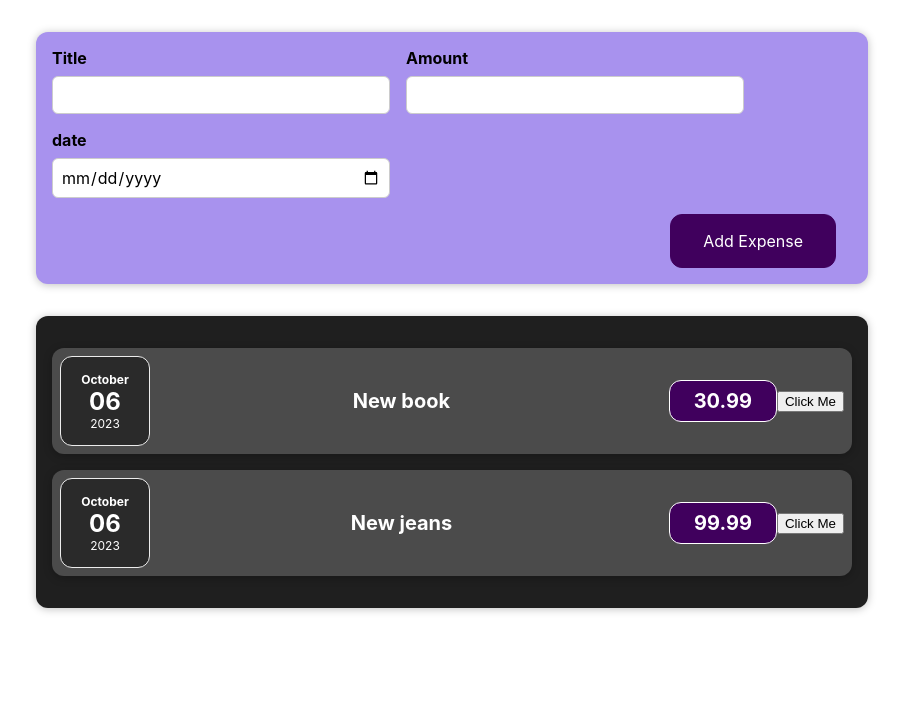
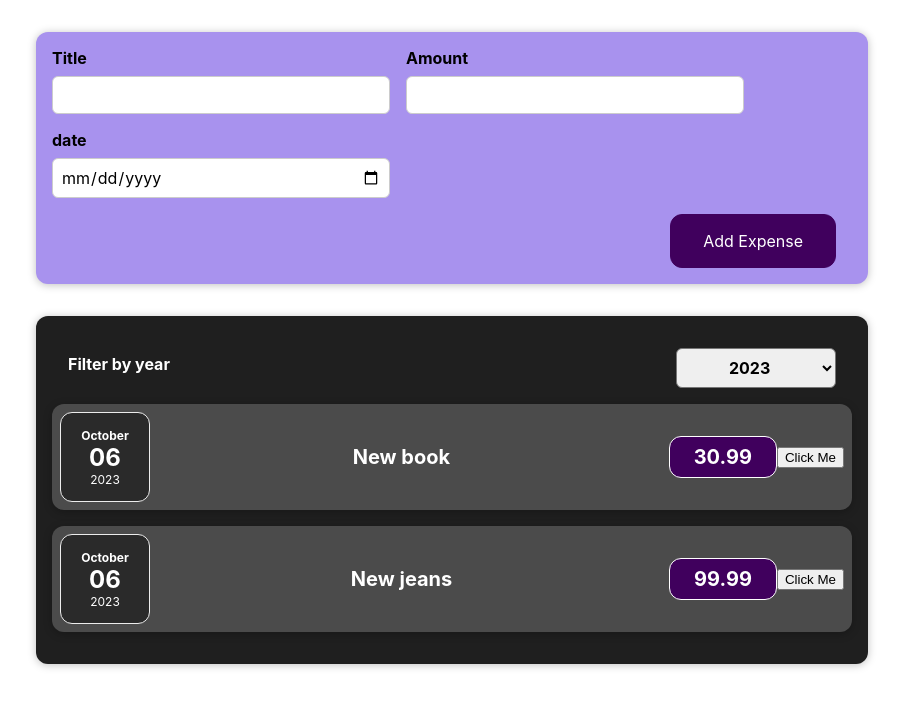
Before and after one commit to Eallekors/expenses-http, a React (Create React App) app: page / in a window 1280 px wide. Shown: the top 708 px of the page, without its empty margins (188-1091 px from the left). Built offline with nearby package versions, Linux system fonts and the light colour scheme.

Commit message:
Filter Callback to Expenses

```diff
--- a/src/components/Expenses/Expenses.js
+++ b/src/components/Expenses/Expenses.js
@@ -1,14 +1,18 @@
 import './Expenses.css'
+import { useState } from 'react';
 import Card from '../UI/Card'
 import ExpenseItem from './ExpenseItem'
-
+import ExpensesFilter from './ExpensesFilter'
 
 const Expenses = (props) => {
-
+     const filterChangeHandler = (filteredYear) => {
+            console.log('Year data in Expenses.js '+ filteredYear)
+      }
       return (
             <Card className="expenses">
-           <ExpenseItem expenseData={props.expenses[0]} />
-           <ExpenseItem expenseData={props.expenses[1]} />
+            <ExpensesFilter onChangeFilter={filterChangeHandler}/>
+            <ExpenseItem expenseData={props.expenses[0]} />
+            <ExpenseItem expenseData={props.expenses[1]} />
            </Card>
     )
 }
--- /dev/null
+++ b/src/components/Expenses/ExpensesFilter.css
@@ -0,0 +1,24 @@
+.expenses-filter {
+    color: white;
+    padding: 0 1rem;
+}
+
+.expenses-filter__control {
+    display: flex;
+    width: 100%;
+    align-items: center;
+    justify-content: space-between;
+    margin: 1rem 0;
+}
+
+.expenses-filter label {
+    font-weight: bold;
+    margin-bottom: 0.5rem;
+}
+
+.expenses-filter select {
+    font: inherit;
+    padding: 0.5rem 3rem;
+    font-weight: bold;
+    border-radius: 6px;
+}
--- /dev/null
+++ b/src/components/Expenses/ExpensesFilter.js
@@ -0,0 +1,44 @@
+import React from 'react';
+import { useState } from 'react';
+import './ExpensesFilter.css';
+
+const ExpensesFilter = (props) => {
+   /* const [selectedYear, setSelectedYear] = useState('2023');
+    //console.log(selectedYear)
+    const saveExpenseDataHandler= (event) => {
+        setSelectedYear(selectedYear)
+        event.preventDefault()
+        props.onChangeFilter(selectedYear)
+    }
+    const handleYearChange = (event) => {
+        const selectedYearValue = event.target.value;
+        console.log('Selected Year:', selectedYearValue);
+        setSelectedYear(selectedYearValue);
+    }
+
+  */
+const [selectedYear, setSelectedYear] = useState('2023');
+
+const yearChangeHandler = (event) => {
+    const selectedYear = event.target.value;
+    setSelectedYear(selectedYear);
+
+    // Call the callback function with the selected year
+    props.onChangeFilter(selectedYear);
+};
+
+return (
+    <div className='expenses-filter'>
+        <div className='expenses-filter__control'>
+            <label>Filter by year</label>
+            <select value={selectedYear} onChange={yearChangeHandler}>
+                <option value='2023'>2023</option>
+                <option value='2024'>2024</option>
+                <option value='2025'>2025</option>
+            </select>
+        </div>
+    </div>
+);
+};
+
+export default ExpensesFilter;
```
